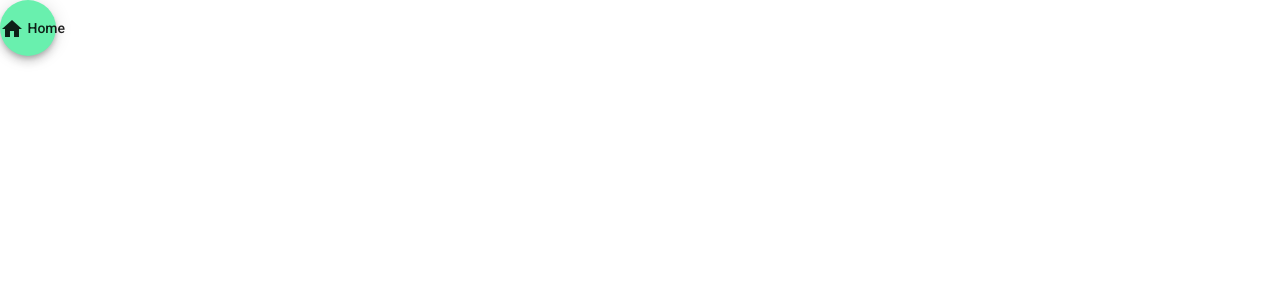
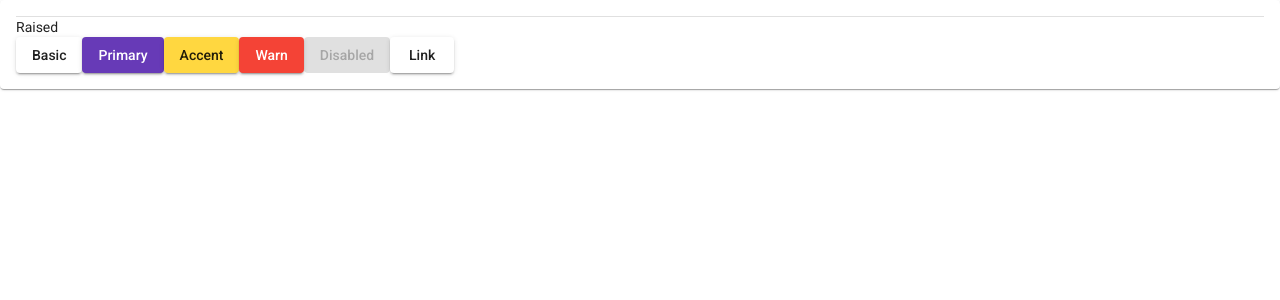
Before and after one commit to firdousalam/AngularNodeApp, an Angular app in the folder frontend/: page / in a window 1280 px wide. Shown: the top 300 px of the page. Built offline with nearby package versions, Linux system fonts and the light colour scheme.

Commit message:
adding angular material button and card

```diff
--- a/frontend/angular.json
+++ b/frontend/angular.json
@@ -23,7 +23,7 @@
               "src/assets"
             ],
             "styles": [
-              "./node_modules/@angular/material/prebuilt-themes/purple-green.css",
+            "./node_modules/@angular/material/prebuilt-themes/deeppurple-amber.css",
               "src/styles.css"
             ],
             "scripts": []
--- a/frontend/package.json
+++ b/frontend/package.json
@@ -11,12 +11,12 @@
   "private": true,
   "dependencies": {
     "@angular/animations": "^14.2.0",
-    "@angular/cdk": "^13.0.0",
+    "@angular/cdk": "^13.3.9",
     "@angular/common": "^14.2.0",
     "@angular/compiler": "^14.2.0",
     "@angular/core": "^14.2.0",
     "@angular/forms": "^14.2.0",
-    "@angular/material": "^13.0.0",
+    "@angular/material": "^13.3.9",
     "@angular/platform-browser": "^14.2.0",
     "@angular/platform-browser-dynamic": "^14.2.0",
     "@angular/router": "^14.2.0",
--- a/frontend/src/app/app.component.ts
+++ b/frontend/src/app/app.component.ts
@@ -5,10 +5,23 @@ import {MessageComponent} from './components/message.component'
 @Component({
   selector: 'app-root',
   template: `
-            <button mat-fab extended>
-  <mat-icon>home</mat-icon>
-  Home
-</button>`,
+            <mat-card>
+              <mat-card-content>
+                <mat-divider></mat-divider>
+                <section>
+                  <div class="example-label">Raised</div>
+                  <div class="example-button-row">
+                    <button mat-raised-button>Basic</button>
+                    <button mat-raised-button color="primary">Primary</button>
+                    <button mat-raised-button color="accent">Accent</button>
+                    <button mat-raised-button color="warn">Warn</button>
+                    <button mat-raised-button disabled>Disabled</button>
+                    <a mat-raised-button href="https://www.google.com/" target="_blank">Link</a>
+                  </div>
+                </section>
+
+              </mat-card-content>
+            </mat-card>`,
   styleUrls: ['./app.component.css']
 })
 export class AppComponent {
```
Also changed, not shown: frontend/src/app/app.module.ts (+10 -4 lines), 1 other file (tests, documents, lock files or other folders).
